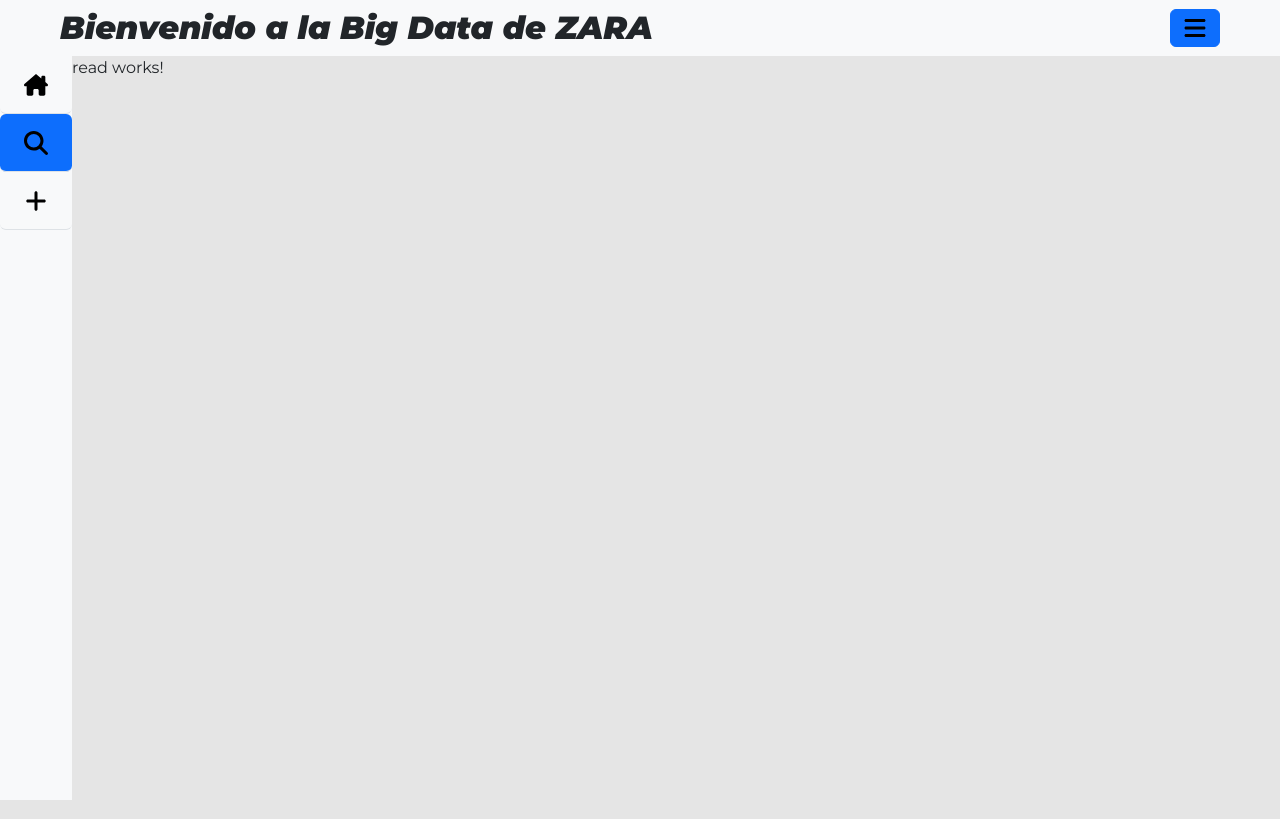
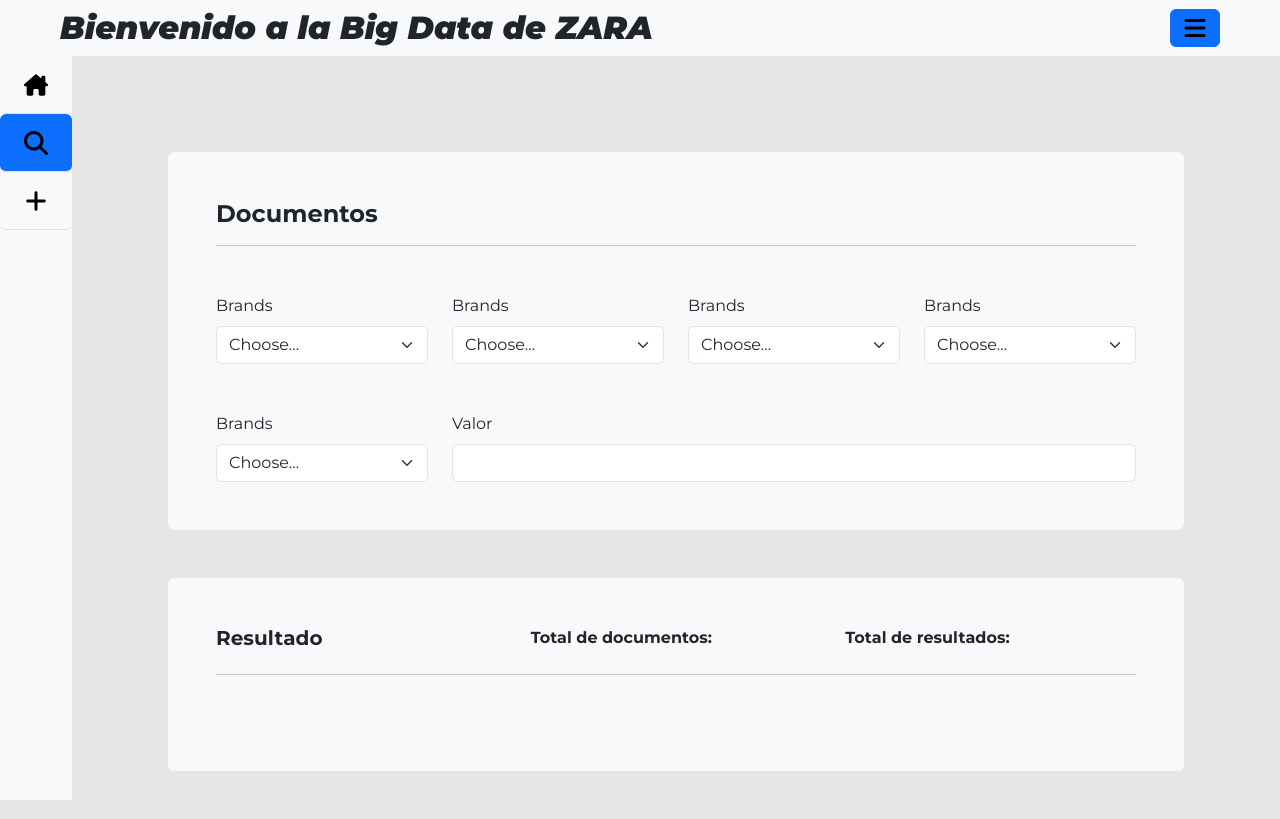
Before and after one commit to RubenSanchoJimenez/proy_pymongo, an Angular app: page /searcher in a window 1280 px wide. Built offline with nearby package versions, Linux system fonts and the light colour scheme.

Commit message:
UPDATE - searcher read.component

```diff
--- a/src/app/crud/read/read.component.html
+++ b/src/app/crud/read/read.component.html
@@ -1 +1,74 @@
-<p>read works!</p>
+<div class="pt-5 pe-5 ps-5">
+    <div class="m-5 p-5 rounded bg-light">
+        <h4 class="montserrat-bold">Documentos</h4>
+        <hr class="mb-5">
+        <div class="row mb-5">
+            <div class="col-3">
+                <label for="brands" class="form-label">Brands</label>
+                <select class="form-select" id="inputGroupSelect01">
+                    <option selected>Choose...</option>
+                    <option value="1">One</option>
+                    <option value="2">Two</option>
+                    <option value="3">Three</option>
+                </select>
+            </div>
+            <div class="col-3">
+                <label for="brands" class="form-label">Brands</label>
+                <select class="form-select" id="inputGroupSelect01">
+                    <option selected>Choose...</option>
+                    <option value="1">One</option>
+                    <option value="2">Two</option>
+                    <option value="3">Three</option>
+                </select>
+            </div>
+            <div class="col-3">
+                <label for="brands" class="form-label">Brands</label>
+                <select class="form-select" id="inputGroupSelect01">
+                    <option selected>Choose...</option>
+                    <option value="1">One</option>
+                    <option value="2">Two</option>
+                    <option value="3">Three</option>
+                </select>
+            </div>
+            <div class="col-3">
+                <label for="brands" class="form-label">Brands</label>
+                <select class="form-select" id="inputGroupSelect01">
+                    <option selected>Choose...</option>
+                    <option value="1">One</option>
+                    <option value="2">Two</option>
+                    <option value="3">Three</option>
+                </select>
+            </div>
+        </div>
+        <div class="row">
+            <div class="col-3">
+                <label for="brands" class="form-label">Brands</label>
+                <select class="form-select" id="inputGroupSelect01">
+                    <option selected>Choose...</option>
+                    <option value="1">One</option>
+                    <option value="2">Two</option>
+                    <option value="3">Three</option>
+                </select>
+            </div>
+            <div class="col-9">
+                <label for="brands" class="form-label">Valor</label>
+                <input type="text" class="form-control">
+            </div>
+        </div>
+    </div>
+    <div class="m-5 p-5 rounded bg-light">
+        <div class="row">
+            <div class="col-4">
+                <h5 class="montserrat-bold">Resultado</h5>
+            </div>
+            <div class="col-4">
+                <span class="montserrat-bold">Total de documentos: </span>
+            </div>
+            <div class="col-4">
+                <span class="montserrat-bold">Total de resultados: </span>
+            </div>
+        </div>
+        <hr class="mb-5">
+
+    </div>
+</div>
```
